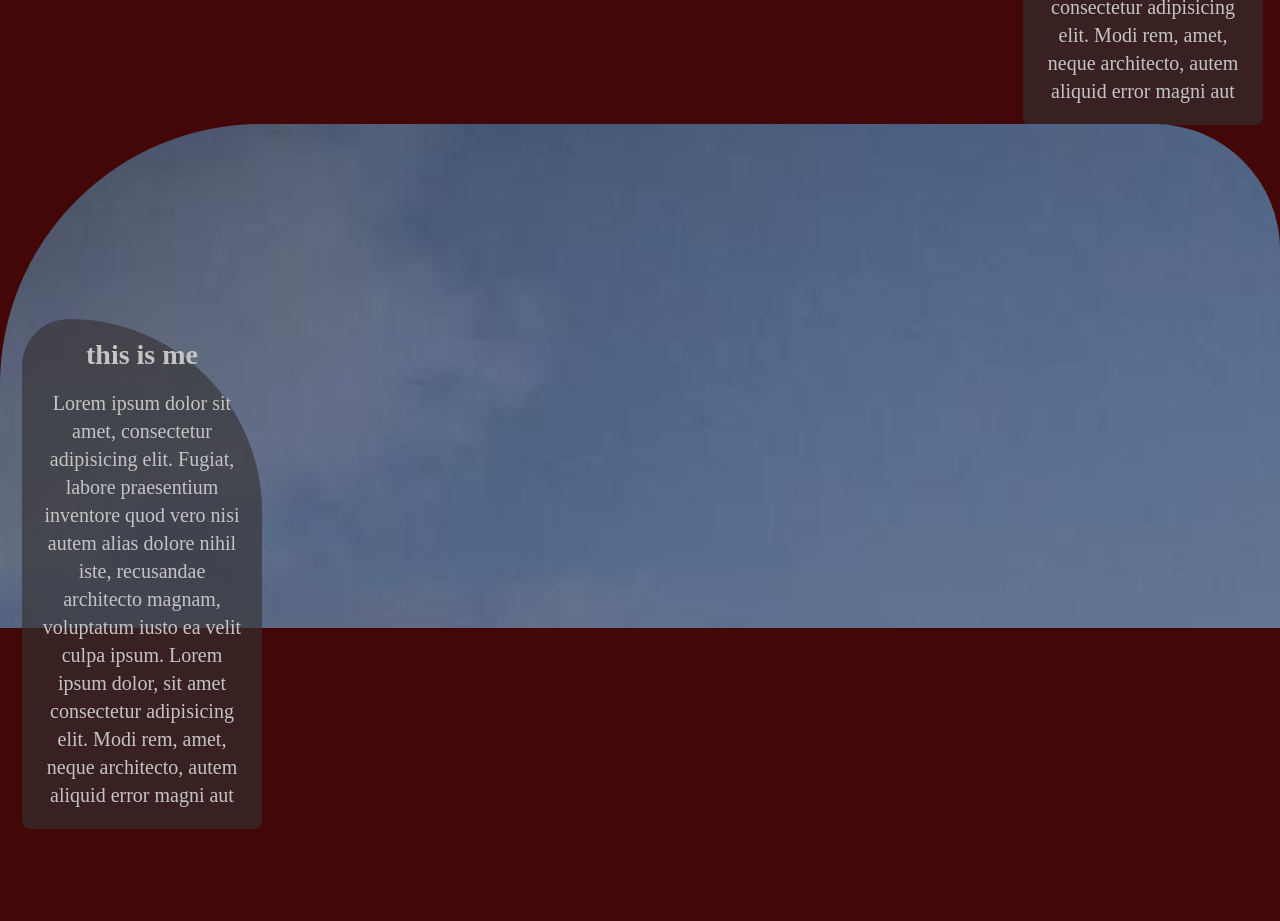
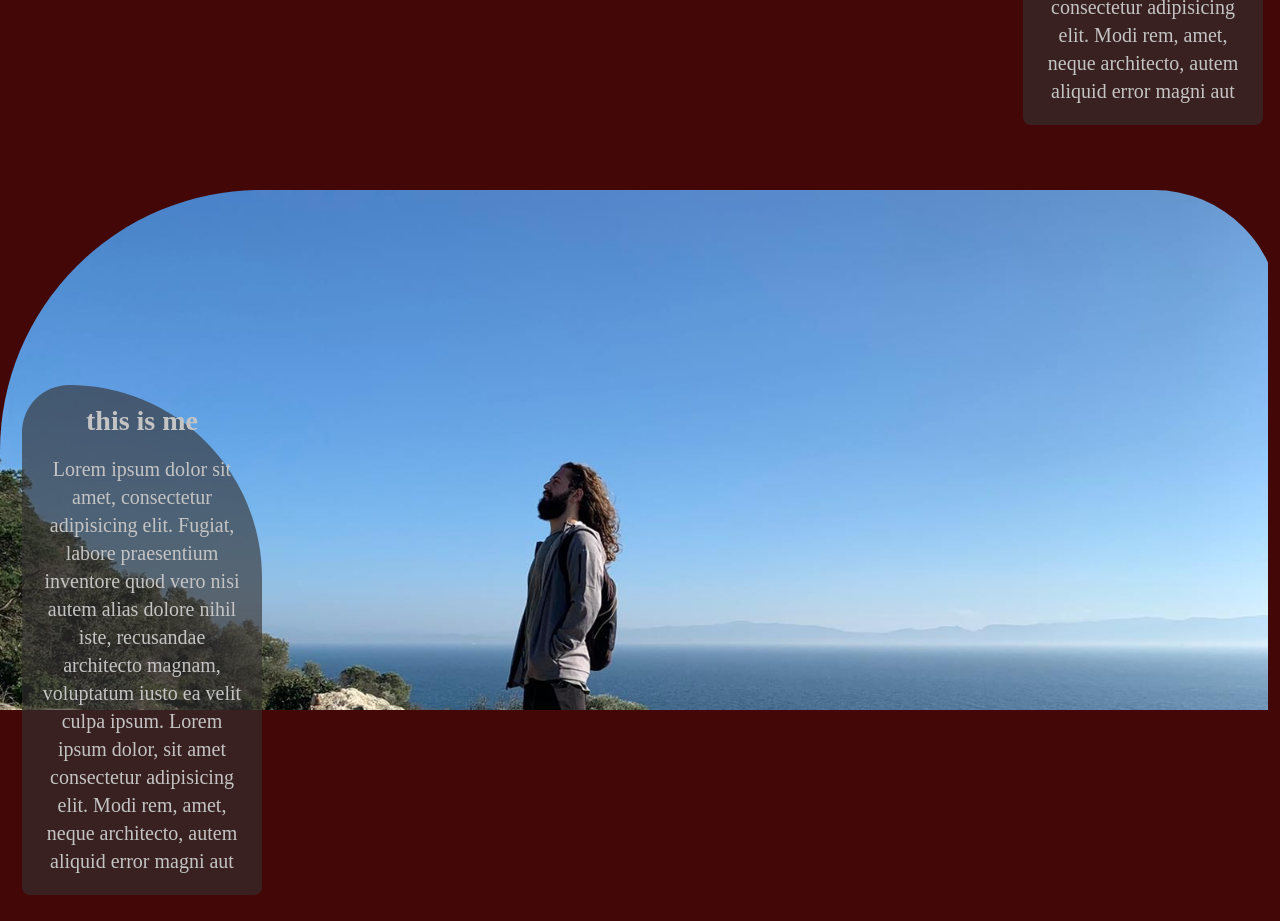
Before and after one commit to adam2341998/M.A_COACHING, a plain HTML site: page index.html in a window 1280 px wide. Shown: the part 780-1701 px from the top of the page. Drawn offline with Linux system fonts and the light colour scheme.

Commit message:
Add files via upload

```diff
--- a/style.css
+++ b/style.css
@@ -26,7 +26,7 @@
 .mh {
   background: url(img/36df6fc8-5d37-40ec-bf59-e9a013454cc4.jpg);
   border-radius: 126px 261px 0px 0px;
-  height: 63vh;
+  height: 65vh;
   background-repeat: no-repeat;
   background-size: 162%;
   background-position: -230px -292px;
@@ -57,10 +57,13 @@
 }
 /* ay profile */
 .ay {
-  margin-top: 200px;
+  background: url(img/161bb3d4-3896-4968-91d2-103b3f18f605.jpg);
+  margin-top: 250px;
   border-radius: 261px 126px 0px 0px;
   justify-content: start;
-  background-position: -56px -292px;
+  background-position: -12px 0px;
+  background-size: cover;
+  background-repeat: no-repeat;
 }
 .ay .shadow_box {
   border-radius: 64px 261px 10px 10px;
```
